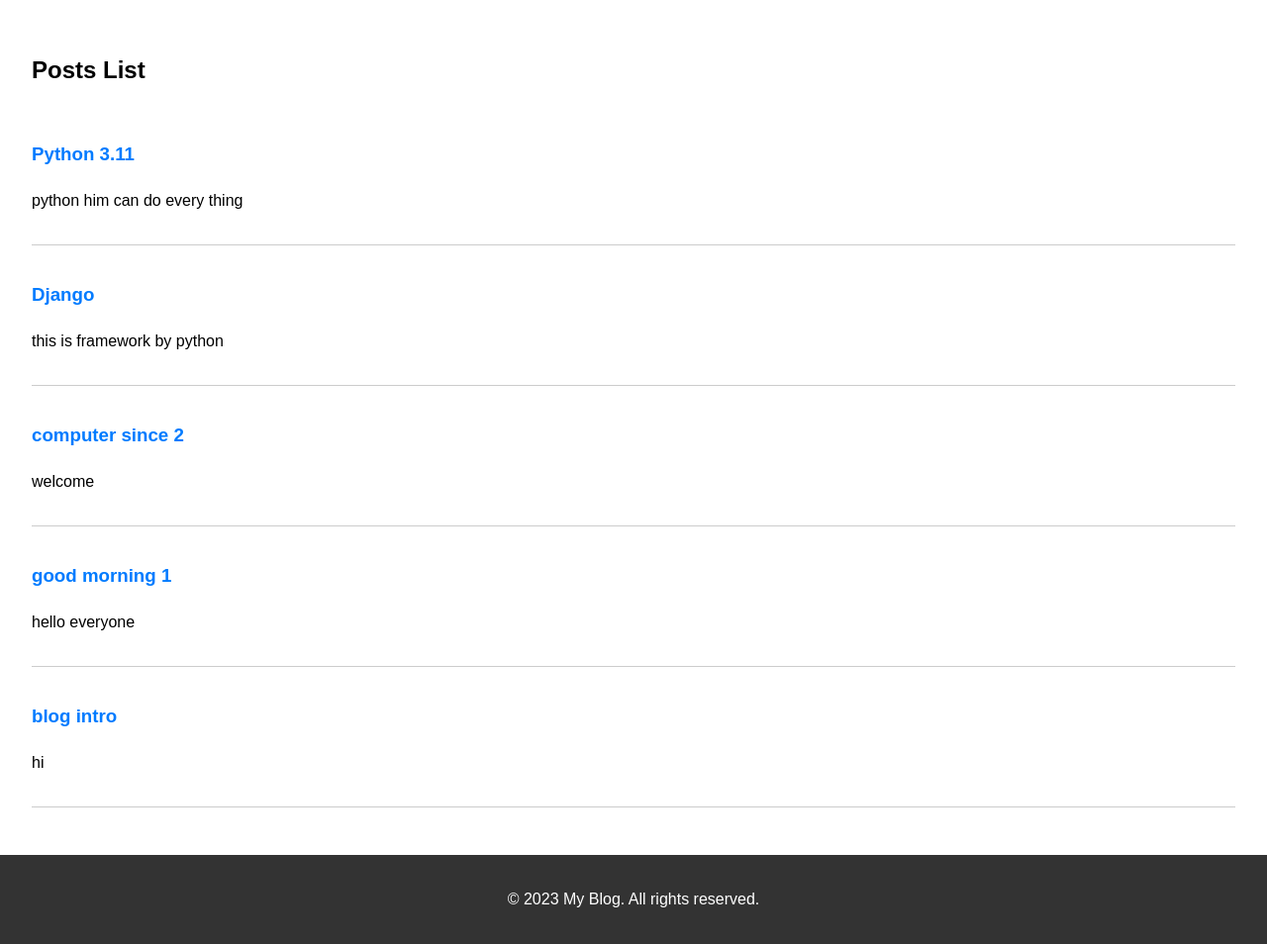
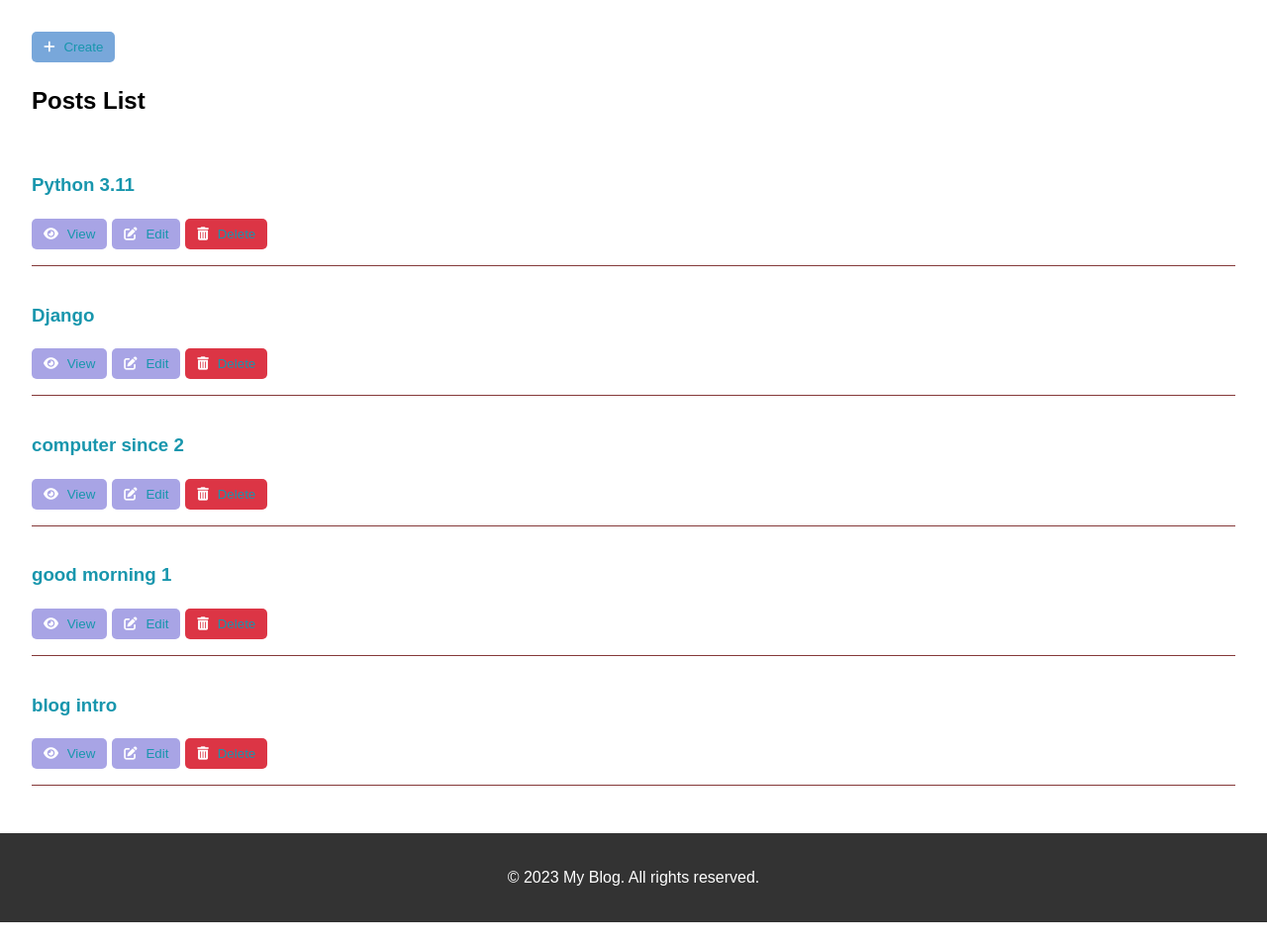
Before and after one commit to Mohamed00Abdelmonem/DjBlog_For_Test, a Django app: page / in a window 1280 px wide. Shown: the part 83-1037 px from the top of the page at 99% size. After the commit the page ends 1015 px from the top, so only its background shows below. Run offline with Django 4.2, Linux system fonts and the light colour scheme; data comes from the database, SQL or seed files in the repository; both versions use the stored data as it was after the commit.

Commit message:
add crud opretion with class based view

```diff
--- a/blog/templates/blog/post_list.html
+++ b/blog/templates/blog/post_list.html
@@ -3,9 +3,27 @@
 <!DOCTYPE html>
 <html>
 <head>
+    <link rel="stylesheet" href="https://cdnjs.cloudflare.com/ajax/libs/font-awesome/6.0.0-beta3/css/all.min.css">
+
     <title>Posts List</title>
-<style>
+    <style>
+        /* Your existing CSS styles here... */
 
+        .actions {
+            display: flex;
+            align-items: center;
+        }
+
+        .action-btn {
+            margin-right: 5px;
+        }
+    </style>
+</head>
+<body>
+    <header>
+        <h1>My Blog</h1>
+        <style>
+            /* style.css */
 
 body {
     font-family: Arial, sans-serif;
@@ -39,7 +57,7 @@ ul {
 }
 
 li {
-    border-bottom: 1px solid #ccc;
+    border-bottom: 1px solid #853939;
     padding: 1rem 0;
 }
 
@@ -49,26 +67,94 @@ footer {
     text-align: center;
     padding: 1rem 0;
 }
+
 a {
     text-decoration: none;
-    color: #007bff; /* Set the color of the link (blue by default) */
+    color: #1896ad; /* Set the color of the link (blue by default) */
 }
 
-</style>
-</head>
-<body>
-    <header>
-        <h1>My Blog</h1>
+.btn {
+    display: inline-block;
+    padding: 8px 12px;
+    text-align: center;
+    text-decoration: none;
+    border: none;
+    border-radius: 5px;
+    cursor: pointer;
+    transition: background-color 0.3s;
+}
+
+.btn-primary {
+    background-color: #78a7da;
+    color: #fff;
+}
+
+.btn-primary:hover {
+    background-color: #020202;
+}
+
+.btn-secondary {
+    background-color: #a8a4e5;
+    color: #fff;
+}
+
+.btn-secondary:hover {
+    background-color: #53b685;
+}
+
+.btn-danger {
+    background-color: #dc3545;
+    color: #fff;
+}
+
+.btn-danger:hover {
+    background-color: #c82333;
+}
+
+.icon {
+    margin-right: 5px;
+}
+
+.actions {
+    display: flex;
+    align-items: center;
+}
+
+.action-btn {
+    margin-right: 5px;
+}
+
+        </style>
     </header>
 
     <main>
+        <button class="btn btn-primary">
+            <i class="fas fa-plus icon"></i>
+            <a href="create">Create</a>
+        </button>
         <h2>Posts List</h2>
         <ul>
             {% for post in post_list %}
                 <li>
-                    <h3> <a href="{{post.id}}">{{ post.title }}</a></h3>
-                    <p>{{ post.content }}</p>
+
+                    <h3><a href="{{post.id}}">{{ post.title }}</a></h3>
+                    <!-- <p>{{ post.content }}</p> -->
+                    <div class="actions">
+                        <button class="btn btn-secondary action-btn">
+                            <i class="fas fa-eye icon"></i>
+                            <a href="{{post.id}}">View</a>
+                        </button>
+                        <button class="btn btn-secondary action-btn">
+                            <i class="fas fa-edit icon"></i>
+                            <a href="{{ post.id}}/update">Edit</a>
+                        </button>
+                        <button class="btn btn-danger action-btn">
+                            <i class="fas fa-trash-alt icon"></i>
+                            <a href="{{ post.id}}/delete">Delete</a>
+                        </button>
+                    </div>
                 </li>
+
             {% endfor %}
         </ul>
     </main>
--- a/blog/views.py
+++ b/blog/views.py
@@ -1,7 +1,29 @@
 from django.shortcuts import render
 from .models import Post, Comment
-from django.views.generic import ListView
+from django.views.generic import ListView,DetailView,CreateView,DeleteView,UpdateView
 
 
 class PostList(ListView):
     model = Post
+
+class PostDetail(DetailView):
+    model = Post
+
+class PostCreate(CreateView):
+    model = Post
+    fields = '__all__'
+    success_url = '/'
+
+
+
+
+class PostUpdate(UpdateView):
+    model = Post
+    fields = '__all__'
+    template_name = 'blog/post_update.html'  # Optional: Specify the template to use
+    success_url = '/'  # Optional: Redirect to this URL after successful update
+
+
+class PostDelete(DeleteView):
+    model = Post
+    success_url = '/'
--- a/project/urls.py
+++ b/project/urls.py
@@ -19,11 +19,15 @@ from django.contrib import admin
 from django.urls import path
 from django.conf import settings
 from django.conf.urls.static import static
-from blog.views import PostList
+from blog.views import PostList,PostDetail,PostCreate,PostDelete,PostUpdate
 
 urlpatterns = [
     path('admin/', admin.site.urls),
     path('', PostList.as_view()),
+    path('<int:pk>', PostDetail.as_view()),
+    path('create', PostCreate.as_view()),
+    path('<int:pk>/update', PostUpdate.as_view()),
+    path('<int:pk>/delete', PostDelete.as_view()),
 ]
 
 # During development, serve static and media files from Django
```
Also changed, not shown: blog/templates/blog/post_confirm_delete.html (added, +109 -0 lines), blog/templates/blog/post_detail.html (added, +79 -0 lines), blog/templates/blog/post_form.html (added, +60 -0 lines), blog/templates/blog/post_update.html (added, +60 -0 lines), db.sqlite3.
